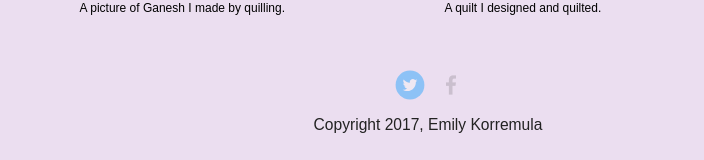
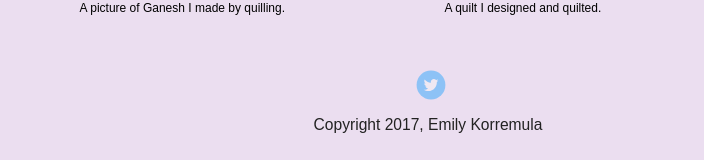
Before and after one commit to EmilyEKorremula/project-1, a plain HTML site: page craftprojects.html in a window 1280 px wide. Shown: the part 1197-1357 px from the top of the page, without its empty margins (222-926 px from the left). Drawn offline with Linux system fonts and the light colour scheme; a web font is replaced by a local one.

Commit message:
removed bad link

```diff
--- a/craftprojects.html
+++ b/craftprojects.html
@@ -54,7 +54,6 @@
 	<footer>
       <ul id="social">
         <li><a href="http://twitter.com/EKorremula" class="social twitter">Twitter</a></li>
-		<li><a href="http://www.facebook.com/emily.kepler.9" class="social facebook">Facebook</a></li>
       </ul>
       <p class="copyright">Copyright 2017, Emily Korremula</p>
     </footer>
```
Also changed, not shown: index.html (+0 -1 lines).
